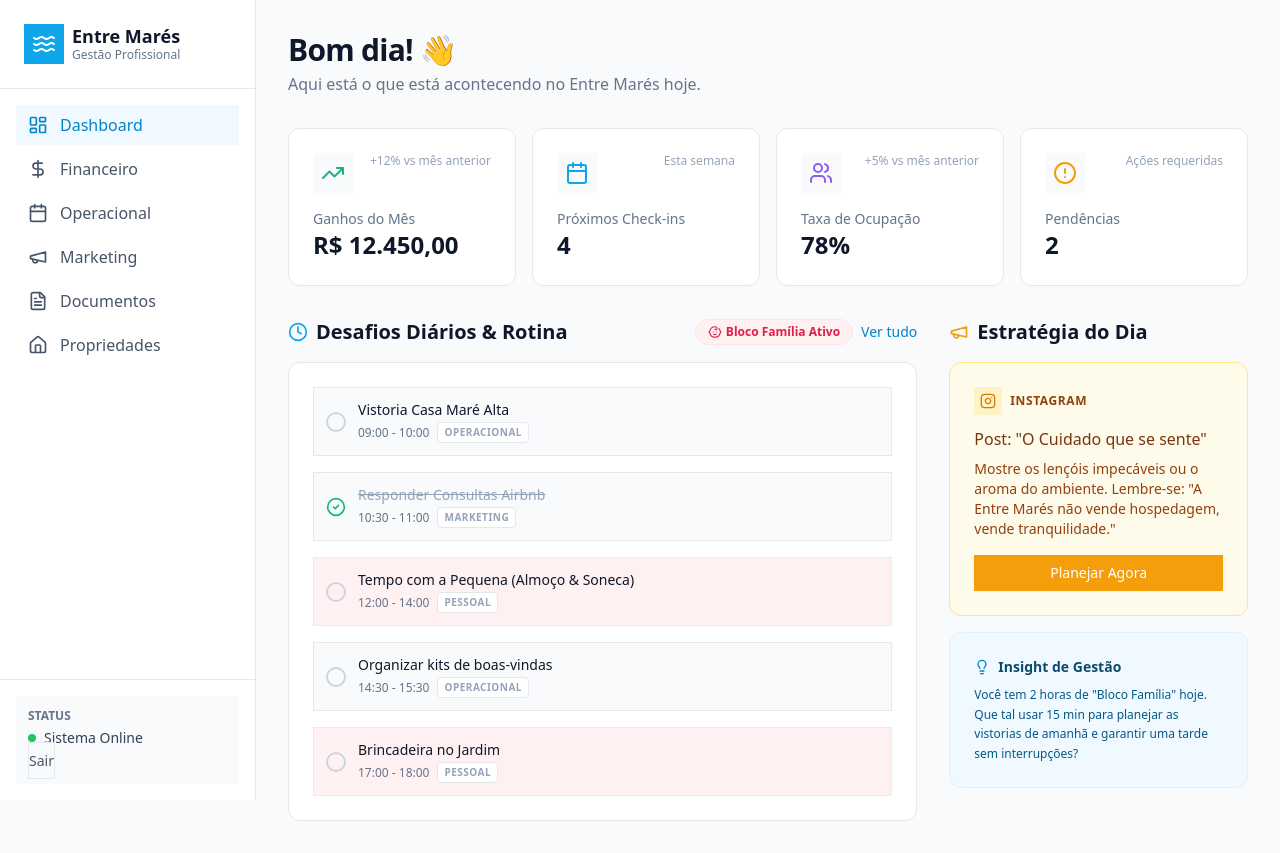
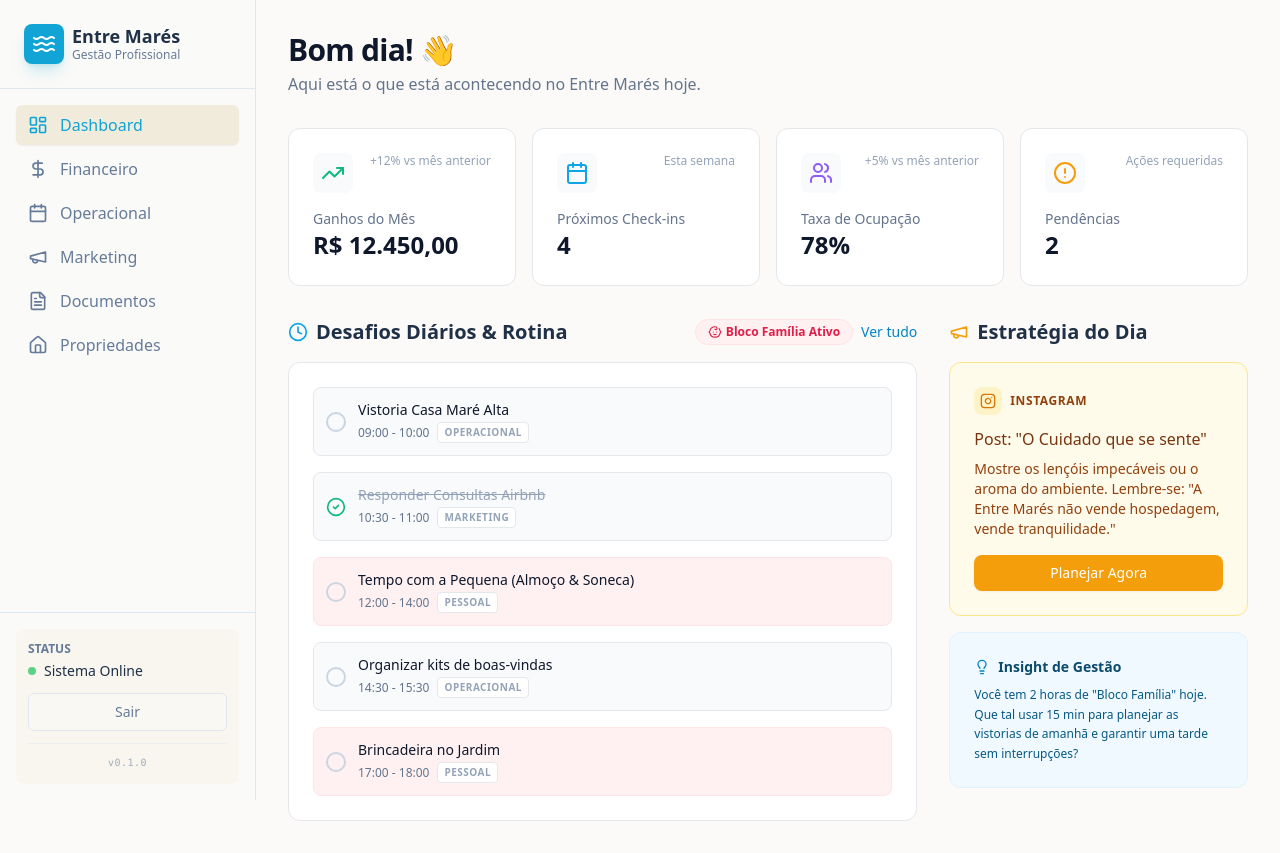
Before and after one commit to smkdigitallabs/entre-mares-gestao, a Next.js app: page / in a window 1280 px wide. Built offline with nearby package versions, Linux system fonts and the light colour scheme.

Commit message:
feat(ui): apply beach theme and add version to sidebar

```diff
--- a/src/app/globals.css
+++ b/src/app/globals.css
@@ -4,21 +4,36 @@
 
 @layer base {
   :root {
-    --background: 210 40% 98%;
-    --foreground: 222 47% 11%;
-    --primary: 199 89% 48%;
+    /* Tema Praia & Mar */
+    --background: 40 30% 98%; /* Areia muito clara */
+    --foreground: 215 40% 20%; /* Azul marinho escuro */
+
+    --card: 0 0% 100%;
+    --card-foreground: 215 40% 20%;
+
+    --popover: 0 0% 100%;
+    --popover-foreground: 215 40% 20%;
+
+    --primary: 195 85% 45%; /* Azul Turquesa Tropical */
     --primary-foreground: 0 0% 100%;
-    --secondary: 215 16% 47%;
-    --secondary-foreground: 0 0% 100%;
-    --accent: 38 96% 52%;
+
+    --secondary: 45 40% 90%; /* Areia Dourada Suave */
+    --secondary-foreground: 215 40% 30%;
+
+    --muted: 210 20% 96%;
+    --muted-foreground: 215 20% 50%;
+
+    --accent: 35 90% 60%; /* Pôr do sol / Coral */
     --accent-foreground: 0 0% 100%;
+
     --destructive: 0 84% 60%;
     --destructive-foreground: 0 0% 100%;
-    --muted: 210 40% 96%;
-    --muted-foreground: 215 16% 47%;
+
     --border: 214 32% 91%;
     --input: 214 32% 91%;
-    --ring: 199 89% 48%;
+    --ring: 195 85% 45%;
+
+    --radius: 0.5rem;
   }
 
   body {
--- a/src/components/layout/sidebar.tsx
+++ b/src/components/layout/sidebar.tsx
@@ -12,6 +12,7 @@ import {
   Waves
 } from "lucide-react";
 import { cn } from "@/lib/utils";
+import packageJson from "../../../package.json";
 
 const menuItems = [
   { name: "Dashboard", href: "/", icon: LayoutDashboard },
@@ -26,14 +27,14 @@ export function Sidebar() {
   const pathname = usePathname();
 
   return (
-    <aside className="w-64 bg-white border-r flex flex-col h-screen sticky top-0">
-      <div className="p-6 flex items-center gap-2 border-b">
-        <div className="w-10 h-10 bg-sky-500 rounded-lg flex items-center justify-center text-white">
+    <aside className="w-64 bg-background/80 backdrop-blur-md border-r border-border flex flex-col h-screen sticky top-0 transition-colors">
+      <div className="p-6 flex items-center gap-2 border-b border-border">
+        <div className="w-10 h-10 bg-primary rounded-lg flex items-center justify-center text-primary-foreground shadow-lg shadow-primary/20 transition-colors">
           <Waves size={24} />
         </div>
         <div className="flex flex-col">
-          <span className="font-bold text-lg leading-tight">Entre Marés</span>
-          <span className="text-xs text-slate-500">Gestão Profissional</span>
+          <span className="font-bold text-lg leading-tight text-foreground">Entre Marés</span>
+          <span className="text-xs text-muted-foreground">Gestão Profissional</span>
         </div>
       </div>
 
@@ -43,10 +44,10 @@ export function Sidebar() {
             key={item.href}
             href={item.href}
             className={cn(
-              "flex items-center gap-3 px-3 py-2 rounded-md transition-colors",
+              "flex items-center gap-3 px-3 py-2 rounded-md transition-all duration-200",
               pathname === item.href
-                ? "bg-sky-50 text-sky-600 font-medium"
-                : "text-slate-600 hover:bg-slate-50 hover:text-slate-900"
+                ? "bg-secondary text-primary font-medium shadow-sm"
+                : "text-muted-foreground hover:bg-secondary/50 hover:text-foreground"
             )}
           >
             <item.icon size={20} />
@@ -55,21 +56,24 @@ export function Sidebar() {
         ))}
       </nav>
 
-      <div className="p-4 border-t mt-auto">
-        <div className="bg-slate-50 rounded-lg p-3 space-y-3">
+      <div className="p-4 border-t border-border mt-auto">
+        <div className="bg-secondary/30 rounded-lg p-3 space-y-3">
           <div>
-            <p className="text-xs font-semibold text-slate-500 uppercase">Status</p>
+            <p className="text-xs font-semibold text-muted-foreground uppercase">Status</p>
             <div className="flex items-center gap-2 mt-1">
-              <div className="w-2 h-2 bg-green-500 rounded-full" />
-              <span className="text-sm text-slate-700">Sistema Online</span>
+              <div className="w-2 h-2 bg-green-500 rounded-full animate-pulse" />
+              <span className="text-sm text-foreground">Sistema Online</span>
             </div>
           </div>
           <Link
             href="/auth/logout"
-            className="w-full text-sm font-medium text-slate-600 border border-slate-200 rounded-md py-2 hover:bg-slate-100 transition-colors text-center"
+            className="w-full block text-sm font-medium text-muted-foreground border border-border rounded-md py-2 hover:bg-background hover:text-foreground transition-all text-center bg-background/50"
           >
             Sair
           </Link>
+          <div className="text-center pt-1 border-t border-border/50 mt-2">
+            <span className="text-[10px] text-muted-foreground/60 font-mono tracking-wider">v{packageJson.version}</span>
+          </div>
         </div>
       </div>
     </aside>
```
Also changed, not shown: vercel.json.
